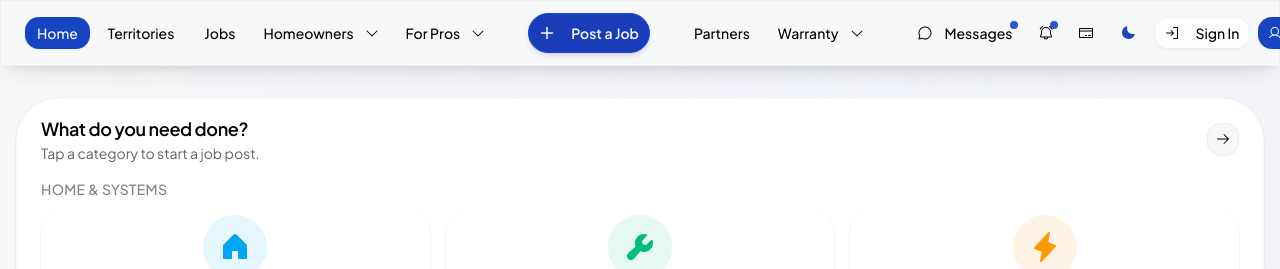
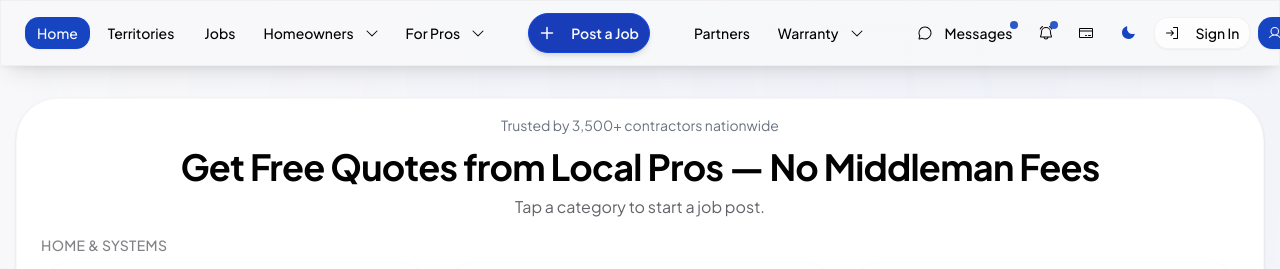
Before and after one commit to FairTradeWorker/i-cannot-help-with-t, a React (Vite) app: page / in a window 1280 px wide. Shown: the top 269 px of the page. Built offline with nearby package versions, Linux system fonts and the light colour scheme; no server answers.

Commit message:
Update homepage headline: Add trust line, new headline, and center content

```diff
--- a/src/components/ServiceCategoriesShowcase.tsx
+++ b/src/components/ServiceCategoriesShowcase.tsx
@@ -38,21 +38,21 @@ export function ServiceCategoriesShowcase({
 
   return (
     <div className="space-y-4 rounded-2xl border border-border/60 bg-white px-4 py-3 md:px-6 md:py-4 shadow-sm">
-      <div className="flex items-center justify-between gap-3">
-        <div>
-          <h2 className="text-base md:text-lg font-semibold text-foreground">What do you need done?</h2>
-          <p className="text-xs md:text-sm text-muted-foreground">
-            Tap a category to start a job post.
-          </p>
-        </div>
-        <Button
-          variant="outline"
-          size="icon"
-          onClick={onServiceSelect}
-          className="hidden sm:inline-flex h-8 w-8"
-        >
-          <ArrowRight className="w-4 h-4" />
-        </Button>
+      <div className="text-center">
+        {/* Trust line */}
+        <p className="text-sm mb-3" style={{ fontSize: '14px', color: '#6b7280' }}>
+          Trusted by 3,500+ contractors nationwide
+        </p>
+
+        {/* Main headline */}
+        <h2 className="text-2xl md:text-3xl lg:text-4xl font-bold text-foreground mb-2">
+          Get Free Quotes from Local Pros — No Middleman Fees
+        </h2>
+
+        {/* Subheadline */}
+        <p className="text-sm md:text-base text-muted-foreground font-normal">
+          Tap a category to start a job post.
+        </p>
       </div>
 
       {/* Core home categories */}
```
